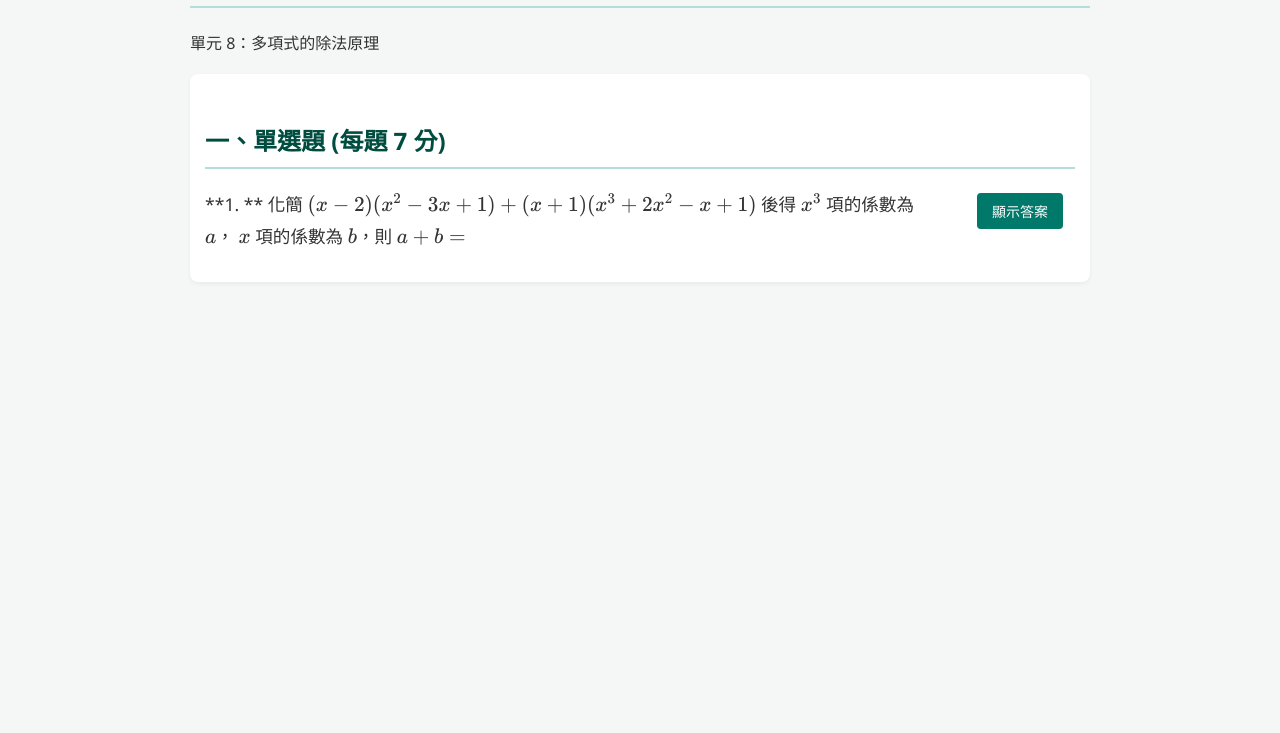
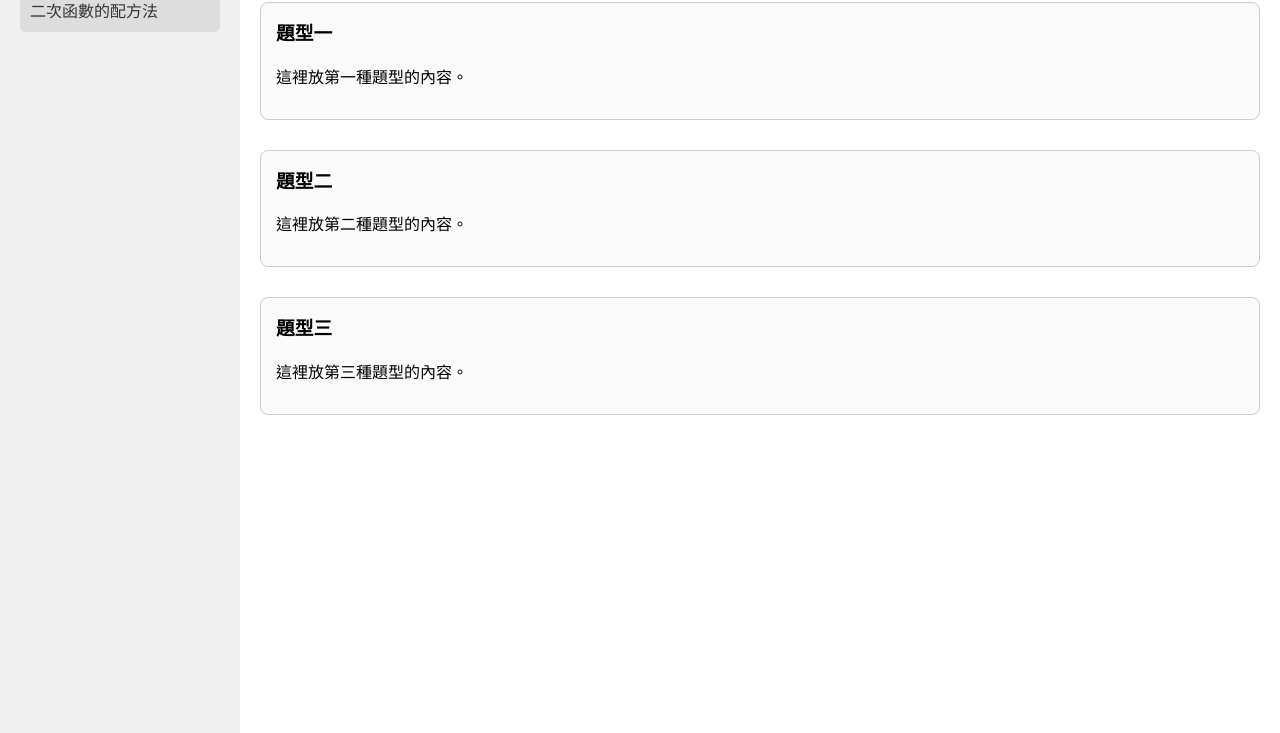
Before and after one commit to 816famzoan114-maker/kkl, a plain HTML site: page index.html in a window 1280 px wide. Shown: the part 107-840 px from the top of the page. Before the commit the page ends 800 px from the top, so only its background shows below. Drawn offline with nearby package versions, Linux system fonts and the light colour scheme.

Commit message:
Add files via upload

```diff
--- a/index.html
+++ b/index.html
@@ -2,117 +2,78 @@
 <html lang="zh-TW">
 <head>
   <meta charset="UTF-8">
-    <meta name="viewport" content="width=device-width, initial-scale=1.0">
-    <title>多項式除法考前練習1 - 數學（KaTeX 渲染版）</title>
-
-    <!-- 正確的 KaTeX CDN -->
-    <link rel="stylesheet" href="https://cdn.jsdelivr.net/npm/katex@0.16.8/dist/katex.min.css">
-    <script defer src="https://cdn.jsdelivr.net/npm/katex@0.16.8/dist/katex.min.js"></script>
-    <script defer src="https://cdn.jsdelivr.net/npm/katex@0.16.8/dist/contrib/auto-render.min.js"
-        onload="renderMathInElement(document.body, {
-            delimiters: [
-                {left: '$$', right: '$$', display: true},
-                {left: '\\[', right: '\\]', display: true},
-                {left: '\\(', right: '\\)', display: false}
-            ],
-            throwOnError: false
-        });"></script>
-
+  <title>方紋衫數學</title>
   <style>
     body {
-            font-family: 'Segoe UI', Tahoma, Geneva, Verdana, sans-serif;
-            line-height: 1.8;
+      margin: 0;
+      font-family: Arial, sans-serif;
+      display: flex;
+    }
+    /* 側邊欄 */
+    .sidebar {
+      width: 200px;
+      background-color: #f0f0f0;
       padding: 20px;
-            max-width: 900px;
-            margin: 0 auto;
-            background-color: #f4f7f6;
+      height: 100vh;
+    }
+    .sidebar h2 {
+      text-align: center;
+    }
+    .sidebar a {
+      display: block;
+      padding: 10px;
+      margin: 5px 0;
+      text-decoration: none;
       color: #333;
+      background-color: #ddd;
+      border-radius: 5px;
     }
-        h1, h2, h3 {
-            color: #004d40;
-            border-bottom: 2px solid #b2dfdb;
-            padding-bottom: 5px;
-            margin-top: 30px;
+    .sidebar a:hover {
+      background-color: #bbb;
     }
-        .problem-section {
-            margin-bottom: 40px;
+    /* 主內容 */
+    .main {
+      flex-grow: 1;
+      padding: 20px;
+    }
+    .section {
+      margin-bottom: 30px;
       padding: 15px;
-            background-color: #ffffff;
+      border: 1px solid #ccc;
       border-radius: 8px;
-            box-shadow: 0 2px 4px rgba(0, 0, 0, 0.05);
+      background-color: #fafafa;
     }
-        .question-text {
-            font-size: 1.1em;
-            margin-bottom: 15px;
-            padding-right: 150px;
-            position: relative;
-        }
-        .answer-container {
-            margin-top: 10px;
-            padding: 10px;
-            border: 1px solid #c8e6c9;
-            background-color: #e8f5e9;
-            color: #1b5e20;
-            border-radius: 4px;
-            display: none;
-            font-weight: bold;
-        }
-        .show-answer-btn {
-            background-color: #00796b;
-            color: white;
-            border: none;
-            padding: 8px 15px;
-            text-align: center;
-            text-decoration: none;
-            display: inline-block;
-            font-size: 14px;
-            margin: 4px 2px;
-            cursor: pointer;
-            border-radius: 4px;
-            transition: background-color 0.3s;
-            position: absolute;
-            right: 10px;
-            top: 0;
-        }
-        .show-answer-btn:hover {
-            background-color: #004d40;
+    .section h3 {
+      margin-top: 0;
     }
   </style>
 </head>
 <body>
+  <!-- 側邊欄 -->
+  <div class="sidebar">
+    <h2>方紋衫數學</h2>
+    <a href="#">二次函數的配方法</a>
+    <!-- 之後可以加更多主題 -->
+  </div>
 
-    <h1>多項式除法考前練習1</h1>
-    <p>單元 8：多項式的除法原理</p>
+  <!-- 主內容 -->
+  <div class="main">
+    <h1>二次函數的配方法</h1>
 
-    <!-- 範例題目 -->
-    <div class="problem-section">
-        <h2>一、單選題 (每題 7 分)</h2>
+    <div class="section">
+      <h3>題型一</h3>
+      <p>這裡放第一種題型的內容。</p>
+    </div>
 
-        <div class="question-text" id="q-1-1">
-            **1. ** 化簡 \((x-2)(x^2-3x+1) + (x+1)(x^3+2x^2-x+1)\)
-            後得 \(x^3\) 項的係數為 \(a\)， \(x\) 項的係數為 \(b\)，則 \(a+b=\)
-            <button class="show-answer-btn" onclick="toggleAnswer('ans-1-1', this)">顯示答案</button>
-            <div class="answer-container" id="ans-1-1">
-                正確答案：(5) 11
+    <div class="section">
+      <h3>題型二</h3>
+      <p>這裡放第二種題型的內容。</p>
+    </div>
+
+    <div class="section">
+      <h3>題型三</h3>
+      <p>這裡放第三種題型的內容。</p>
     </div>
   </div>
-    </div>
-
-    <script>
-        /** 切換顯示或隱藏答案 */
-        function toggleAnswer(id, button) {
-            const answerDiv = document.getElementById(id);
-            if (answerDiv.style.display === "none" || answerDiv.style.display === "") {
-                answerDiv.style.display = "block";
-                button.textContent = "隱藏答案";
-                button.style.backgroundColor = "#d32f2f"; /* 紅色 */
-            } else {
-                answerDiv.style.display = "none";
-                button.textContent = "顯示答案";
-                button.style.backgroundColor = "#00796b"; /* 青綠色 */
-            }
-        }
-    </script>
-
 </body>
 </html>
```
Lines whose indentation alone changed are shown as unchanged.
